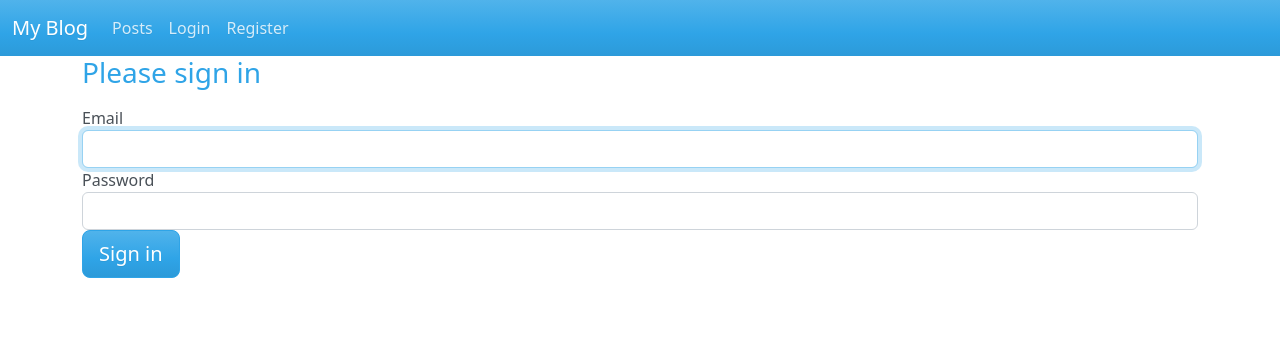
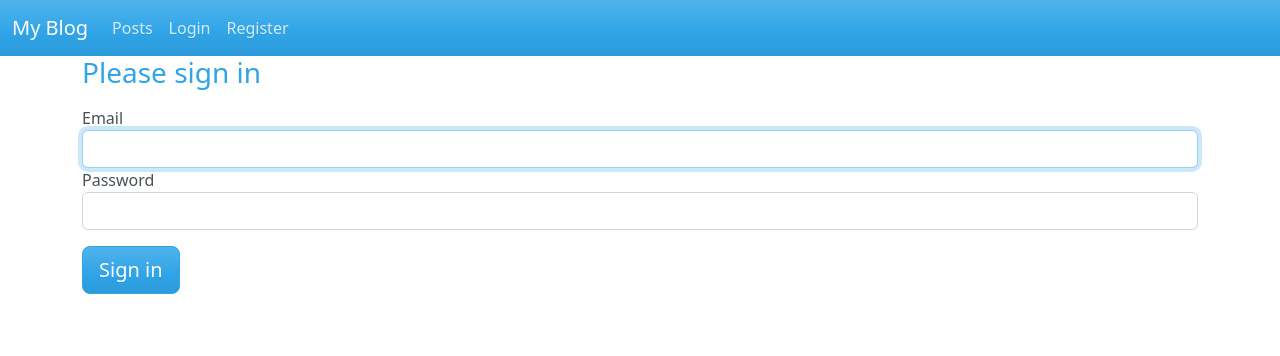
Before and after one commit to PhanTien234/My-Blog-WEB, a Symfony app: template templates/security/login.html.twig in a window 1280 px wide. Shown: the top 356 px of the page. Run offline with Twig, Linux system fonts and the light colour scheme; the template is opened without the code that fills it, so the values that code supplies are empty; some libraries are stand-ins or nearby versions.

Commit message:
down the line for button 'Sign in'

```diff
--- a/templates/security/login.html.twig
+++ b/templates/security/login.html.twig
@@ -35,7 +35,7 @@
         </div>
     #}
 
-    <button class="btn btn-lg btn-primary" type="submit">
+    <button class="btn btn-lg btn-primary mt-3 mb-5" type="submit">
         Sign in
     </button>
 </form>
```
Also changed, not shown: public/images/posts/62b95cf4e93d2464168498.png (added), public/images/posts/62b95d5b6197a255701880.png (added).
